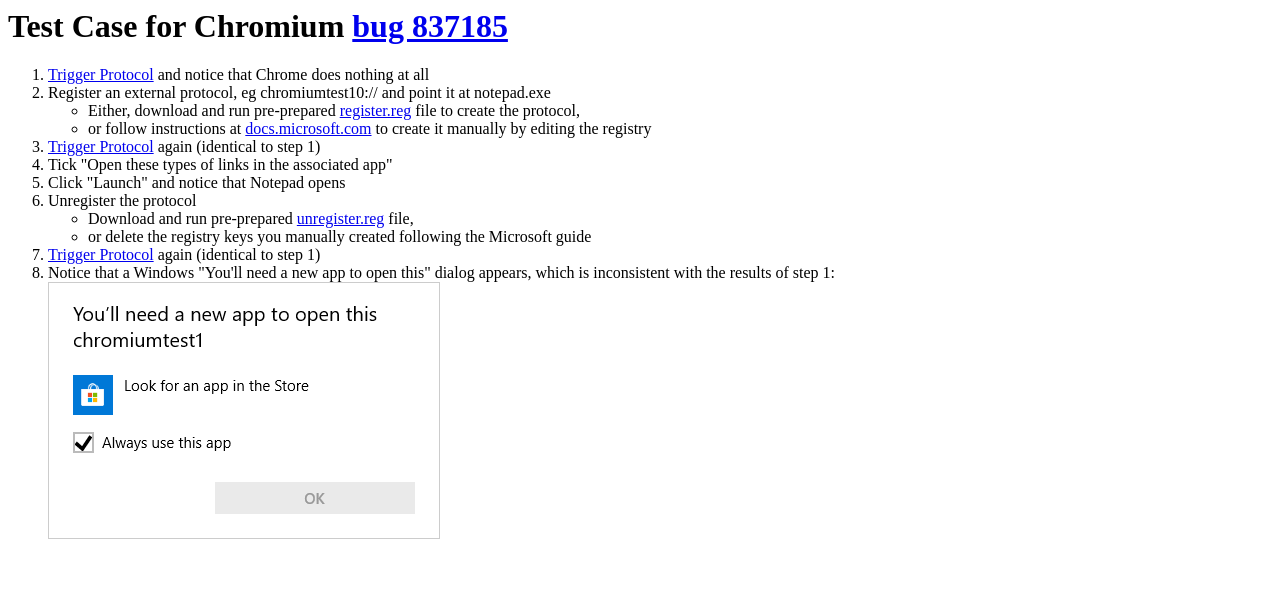
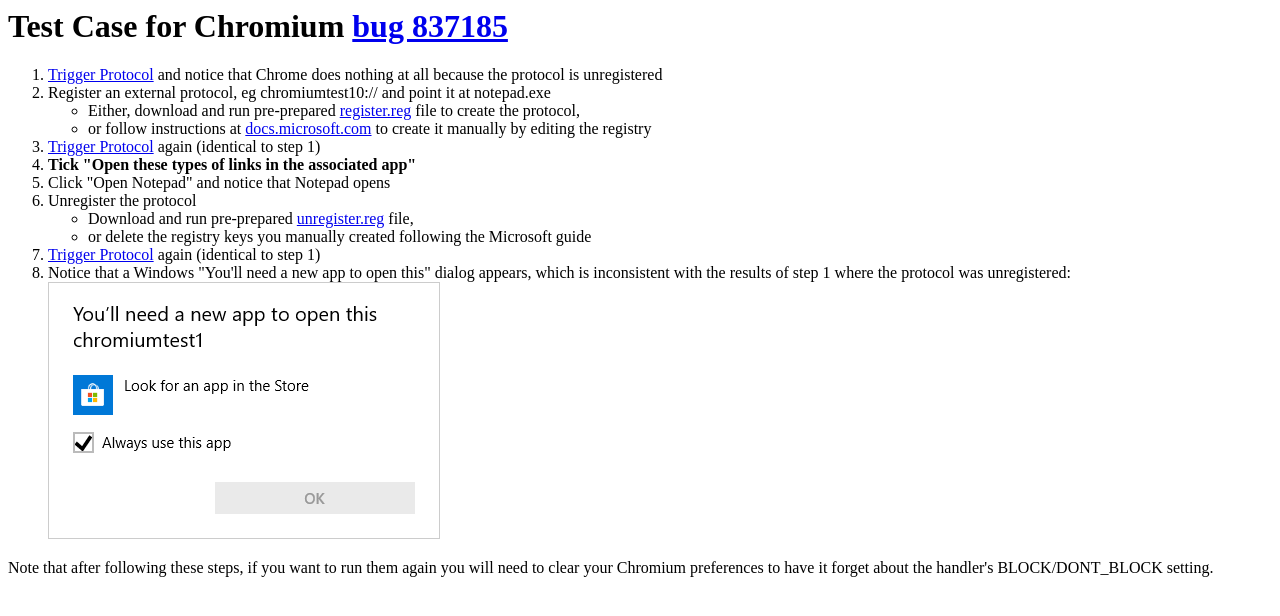
Before and after one commit to Unit2Ed/chromium837185, a plain HTML site: page index.html in a window 1280 px wide. Drawn offline with Linux system fonts and the light colour scheme.

Commit message:
More language updates

```diff
--- a/index.html
+++ b/index.html
@@ -4,7 +4,7 @@
 <body>
 	<h1>Test Case for Chromium <a href="https://bugs.chromium.org/p/chromium/issues/detail?id=837185">bug 837185</a></h1>
 	<ol>
-		<li><a href="chromiumtest10:dummy.txt">Trigger Protocol</a> and notice that Chrome does nothing at all</li>
+		<li><a href="chromiumtest10:dummy.txt">Trigger Protocol</a> and notice that Chrome does nothing at all because the protocol is unregistered</li>
 		<li>
 			Register an external protocol, eg chromiumtest10:// and point it at notepad.exe
 			<br/>
@@ -19,8 +19,8 @@
 		</li>
 
 		<li><a href="chromiumtest10:dummy.txt">Trigger Protocol</a> again (identical to step 1)</li>
-		<li>Tick "Open these types of links in the associated app"</li>
-		<li>Click "Launch" and notice that Notepad opens</li>
+		<li><b>Tick "Open these types of links in the associated app"</b></li>
+		<li>Click "Open Notepad" and notice that Notepad opens</li>
 
 		<li>
 			Unregister the protocol
@@ -38,10 +38,12 @@
 			<a href="chromiumtest10:dummy.txt">Trigger Protocol</a> again (identical to step 1)
 		</li>
 		<li>
-			Notice that a Windows "You'll need a new app to open this" dialog appears, which is inconsistent with the results of step 1:
+			Notice that a Windows "You'll need a new app to open this" dialog appears, which is inconsistent with the results of step 1 where the protocol was unregistered:
 			<br/>
 			<img src="WindowsNewAppDialog.png"/>
 		</li>
 	</ol>
+
+	Note that after following these steps, if you want to run them again you will need to clear your Chromium preferences to have it forget about the handler's BLOCK/DONT_BLOCK setting.
 </body>
 </html>
```
